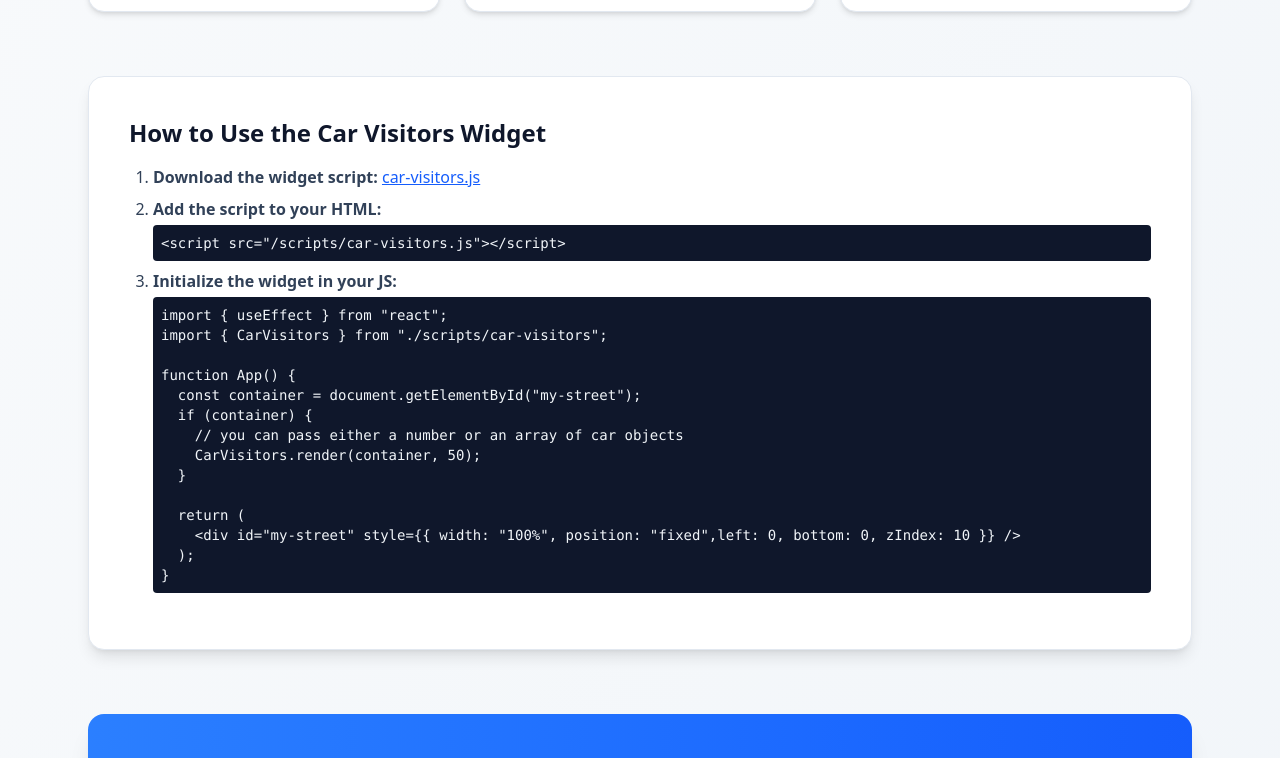
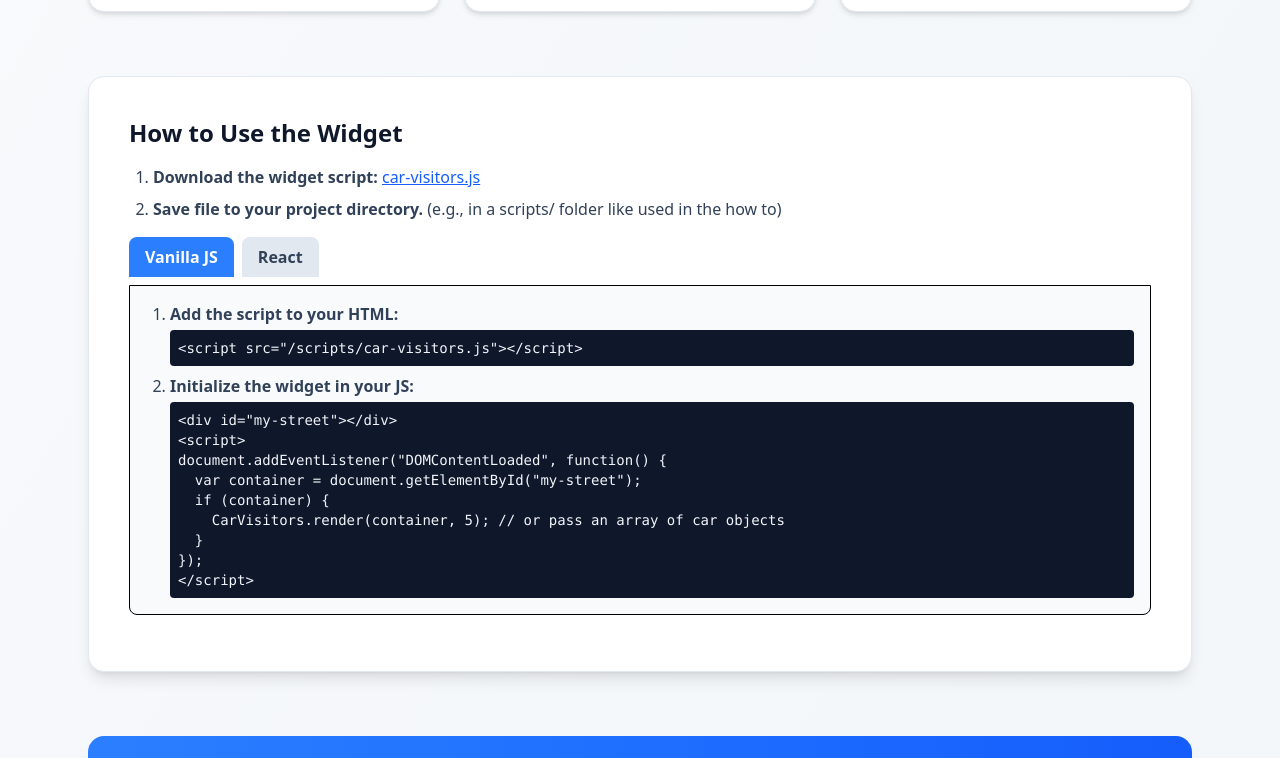
Before and after one commit to TechPiranja/car-visitors-demo, a React (Vite) app: page / in a window 1280 px wide. Shown: the part 523-1281 px from the top of the page. Built offline with nearby package versions, Linux system fonts and the light colour scheme; no server answers; the database is empty.

Commit message:
add how to for react and vanilla

```diff
--- a/package.json
+++ b/package.json
@@ -16,6 +16,7 @@
     "lucide-react": "^0.562.0",
     "react": "^19.2.0",
     "react-dom": "^19.2.0",
+    "react-syntax-highlighter": "^16.1.0",
     "tailwindcss": "^4.1.18"
   },
   "devDependencies": {
@@ -23,6 +24,7 @@
     "@types/node": "^24.10.1",
     "@types/react": "^19.2.5",
     "@types/react-dom": "^19.2.3",
+    "@types/react-syntax-highlighter": "^15.5.13",
     "@vitejs/plugin-react": "^5.1.1",
     "eslint": "^9.39.1",
     "eslint-plugin-react-hooks": "^7.0.1",
--- a/src/Documentation.tsx
+++ b/src/Documentation.tsx
@@ -1,4 +1,5 @@
 /* eslint-disable @typescript-eslint/no-explicit-any */
+import { useState } from "react";
 import { Car, Sparkles, Code } from "lucide-react";
 
 interface DocumentationProps {
@@ -7,6 +8,8 @@ interface DocumentationProps {
 }
 
 export function Documentation({ visitorCount, cars }: DocumentationProps) {
+  const [tab, setTab] = useState<"vanilla" | "react">("vanilla");
+
   return (
     <div className="min-h-screen bg-gradient-to-br from-slate-50 to-slate-100">
       <div className="max-w-6xl mx-auto px-6 py-16">
@@ -65,8 +68,9 @@ export function Documentation({ visitorCount, cars }: DocumentationProps) {
 
         <div className="bg-white rounded-2xl p-10 shadow-lg border border-slate-200 mb-16">
           <h2 className="text-2xl font-bold text-slate-900 mb-4">
-            How to Use the Car Visitors Widget
+            How to Use the Widget
           </h2>
+
           <ol className="list-decimal pl-6 text-slate-700 mb-4 space-y-2">
             <li>
               <span className="font-semibold">Download the widget script:</span>{" "}
@@ -80,34 +84,79 @@ export function Documentation({ visitorCount, cars }: DocumentationProps) {
             </li>
             <li>
               <span className="font-semibold">
+                Save file to your project directory.
+              </span>{" "}
+              (e.g., in a scripts/ folder like used in the how to)
+            </li>
+          </ol>
+          <div className="mb-4">
+            <div className="flex gap-2 mb-2">
+              <button
+                type="button"
+                className={`px-4 py-2 rounded-t-lg font-semibold focus:outline-none ${tab === "vanilla" ? "bg-blue-500 text-white" : "bg-slate-200 text-slate-700"}`}
+                onClick={() => setTab("vanilla")}
+              >
+                Vanilla JS
+              </button>
+              <button
+                type="button"
+                className={`px-4 py-2 rounded-t-lg font-semibold focus:outline-none ${tab === "react" ? "bg-blue-500 text-white" : "bg-slate-200 text-slate-700"}`}
+                onClick={() => setTab("react")}
+              >
+                React
+              </button>
+            </div>
+            <div className="border rounded-b-lg bg-slate-50 p-4">
+              {tab === "vanilla" ? (
+                <ol className="list-decimal pl-6 text-slate-700 space-y-2">
+                  <li>
+                    <span className="font-semibold">
                       Add the script to your HTML:
                     </span>
-              <pre className="bg-slate-900 text-slate-100 rounded p-2 mt-1 text-sm overflow-x-auto">
-                {`<script src="/scripts/car-visitors.js"></script>`}
-              </pre>
+                    <pre className="bg-slate-900 text-slate-100 rounded p-2 mt-1 text-sm overflow-x-auto">{`<script src="/scripts/car-visitors.js"></script>`}</pre>
                   </li>
                   <li>
                     <span className="font-semibold">
                       Initialize the widget in your JS:
                     </span>
-              <pre className="bg-slate-900 text-slate-100 rounded p-2 mt-1 text-sm overflow-x-auto">
-                {`import { useEffect } from "react";
-import { CarVisitors } from "./scripts/car-visitors";
-
-function App() {
-  const container = document.getElementById("my-street");
+                    <pre className="bg-slate-900 text-slate-100 rounded p-2 mt-1 text-sm overflow-x-auto">{`<div id="my-street"></div>
+<script>
+document.addEventListener("DOMContentLoaded", function() {
+  var container = document.getElementById("my-street");
   if (container) {
-    // you can pass either a number or an array of car objects
-    CarVisitors.render(container, 50);
+    CarVisitors.render(container, 5); // or pass an array of car objects
   }
-
-  return (
-    <div id="my-street" style={{ width: "100%", position: "fixed",left: 0, bottom: 0, zIndex: 10 }} />
-  );
-}`}
-              </pre>
+});
+</script>`}</pre>
                   </li>
                 </ol>
+              ) : (
+                <ol className="list-decimal pl-6 text-slate-700 space-y-2">
+                  <li>
+                    <span className="font-semibold">
+                      Import the widget in your React app:
+                    </span>
+                    <pre className="bg-slate-900 text-slate-100 rounded p-2 mt-1 text-sm overflow-x-auto">{`import { CarVisitors } from "./scripts/car-visitors";`}</pre>
+                  </li>
+                  <li>
+                    <span className="font-semibold">
+                      Render the cars in your component:
+                    </span>
+                    <pre className="bg-slate-900 text-slate-100 rounded p-2 mt-1 text-sm overflow-x-auto">{`function App() {
+  const { cars } = useCarVisitors();
+  useEffect(() => {
+    const container = document.getElementById("my-street");
+    if (container && cars.length > 0) {
+      CarVisitors.render(container, cars);
+    }
+  }, [cars]);
+  return <div id="my-street" style={{ width: "100%", position: "fixed", left: 0, bottom: 0, zIndex: 10 }} />;
+}`}</pre>
+                  </li>
+                </ol>
+              )}
+            </div>
+          </div>
         </div>
 
         <div className="bg-gradient-to-r from-blue-500 to-blue-600 rounded-2xl p-10 shadow-xl text-white mb-16">
```
Also changed, not shown: 1 other file (tests, documents, lock files or other folders). Lines whose indentation alone changed are shown as unchanged.
